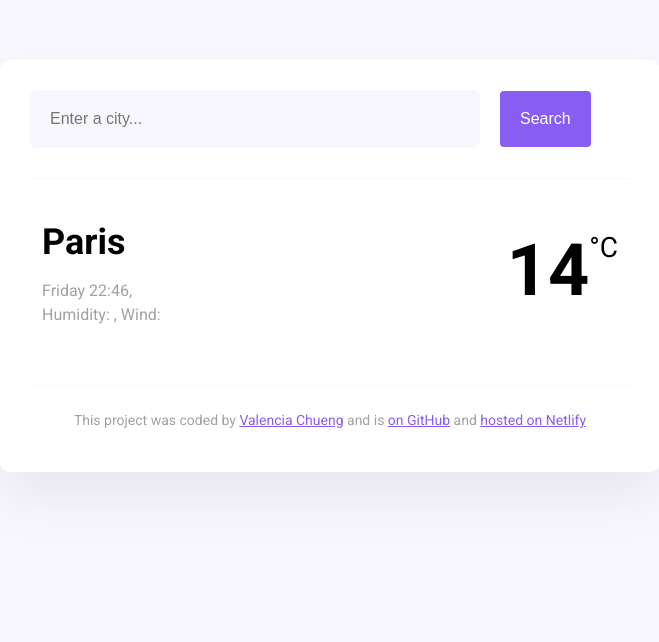
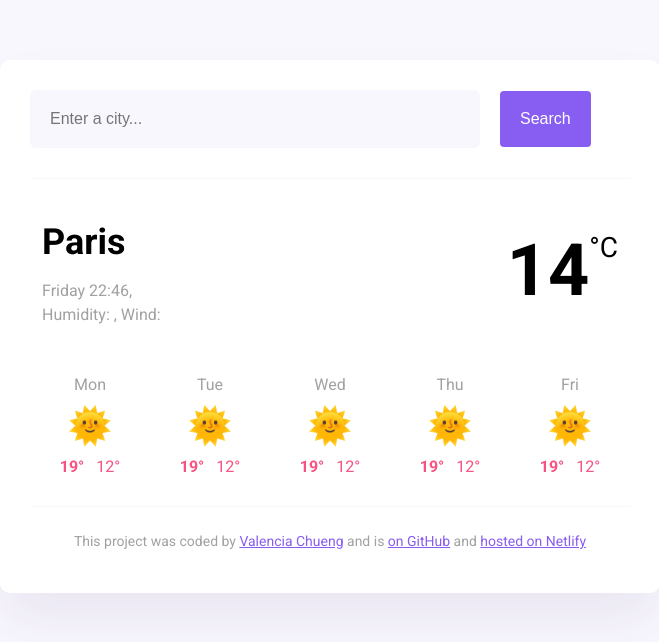
Before and after one commit to ValenciaCheung/1-weather-project, a website built with Parcel: page index.html in a window 1280 px wide. Shown: the whole page, without its empty margins (310-969 px from the left). Built offline with nearby package versions, Linux system fonts and the light colour scheme; no server answers.

Commit message:
add the forecast HTML/CSS/JS

```diff
--- a/index.html
+++ b/index.html
@@ -45,6 +45,8 @@
             <span class="current-temperature-unit">°C</span>
           </div>
         </div>
+
+        <div class="weather-forecast" id="forecast"></div>
       </main>
 
       <footer>
--- a/src/index.js
+++ b/src/index.js
@@ -71,6 +71,13 @@ function searchCity(city) {
   axios.get(apiUrl).then(refreshWeather);
 }
 
+//api forecast
+function getForecast(city) {
+  let apiKey = "080cc4c3o478b5af3td4bb7f689bee06";
+  let apiUrl = `https://api.shecodes.io/weather/v1/forecast?query=${city}&key=${apiKey}&units=metric`;
+  axios.get(apiUrl).then(displayForecast);
+}
+
 //city name
 function searchValue(event) {
   event.preventDefault();
@@ -83,3 +90,24 @@ let form = document.querySelector("#search-form");
 form.addEventListener("submit", searchValue);
 
 searchCity("London");
+
+function displayForecast() {
+  let days = ["Mon", "Tue", "Wed", "Thu", "Fri"];
+  let forecastHtml = "";
+  days.forEach(function (day) {
+    forecastHtml += `<div class="weather-forecast-day">
+            <div class="weather-forecast-date">${day}</div>
+            <div class="weather-forecast-icon">🌞</div>
+            <div class="weather-forecast-temperatures">
+              <div class="weather-forecast-temperature"><strong>19°</strong></div>
+              <div class="weather-forecast-temperature">12°</div>
+            </div>
+          </div>
+          `;
+  });
+
+  let forecastElement = document.querySelector("#forecast");
+  forecastElement.innerHTML = forecastHtml;
+}
+displayForecast();
+getForecast("London");
--- a/src/styles.css
+++ b/src/styles.css
@@ -68,11 +68,10 @@ main {
   font-weight: 400;
   line-height: 24px;
 }
-.current-temperature{
+.current-temperature {
   display: flex;
 }
 .current-temperature-icon {
-
   width: 100px;
   height: 100px;
 }
@@ -80,12 +79,37 @@ main {
   font-size: 72px;
   font-weight: bold;
   line-height: 100px;
-
 }
 .current-temperature-unit {
   margin-top: 10px;
   font-size: 28px;
   top: -32px;
+}
+.weather-forecast {
+  display: flex;
+  justify-content: space-around;
+  margin-top: 20px;
+}
+.weather-forecast-date {
+  text-align: center;
+  color: #a1a1a1;
+  font-size: 16px;
+  line-height: 20px;
+  margin-bottom: 10px;
+}
+.weather-forecast-icon {
+  font-size: 36px;
+  text-align: center;
+}
+.weather-forecast-temperatures {
+  text-align: center;
+  color: #f65282;
+  margin-top: 10px;
+  display: flex;
+  justify-content: center;
+}
+.weather-forecast-temperature {
+  padding: 0 6px;
 }
 
 footer p {
```
Also changed, not shown: 1 other file.
